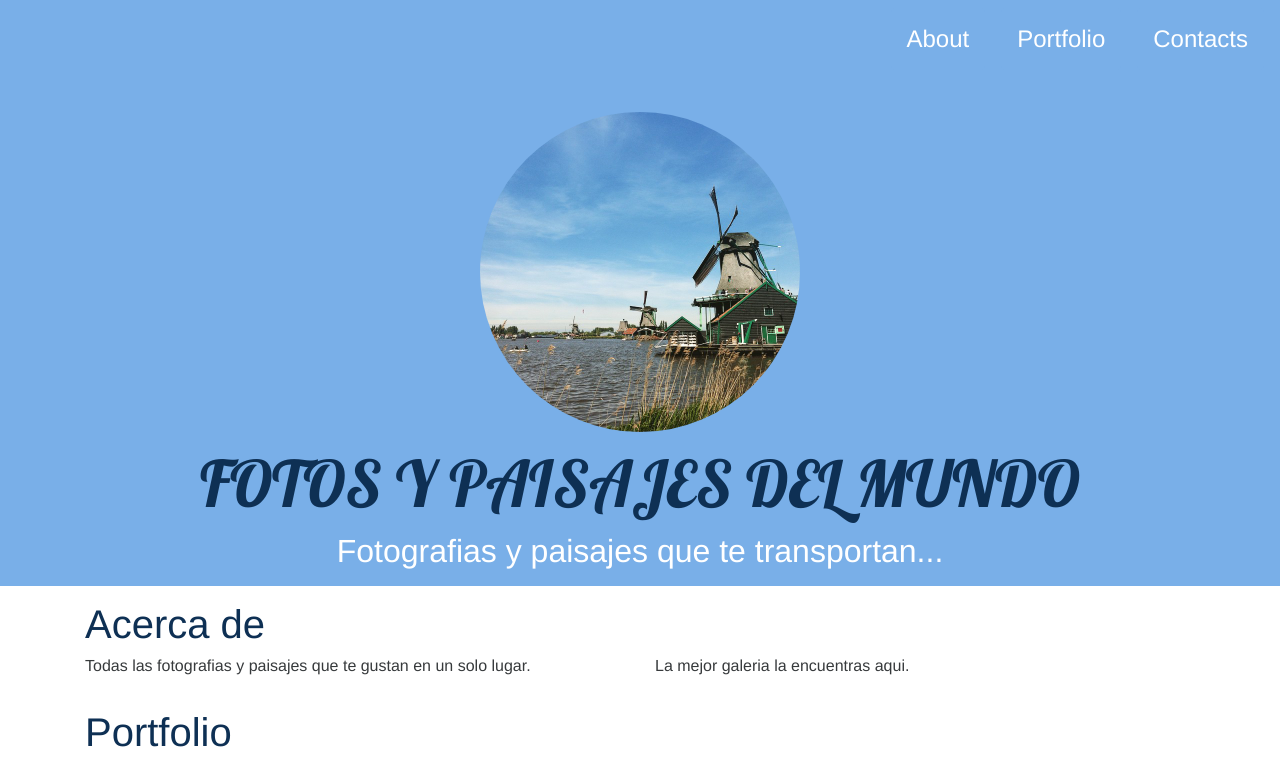
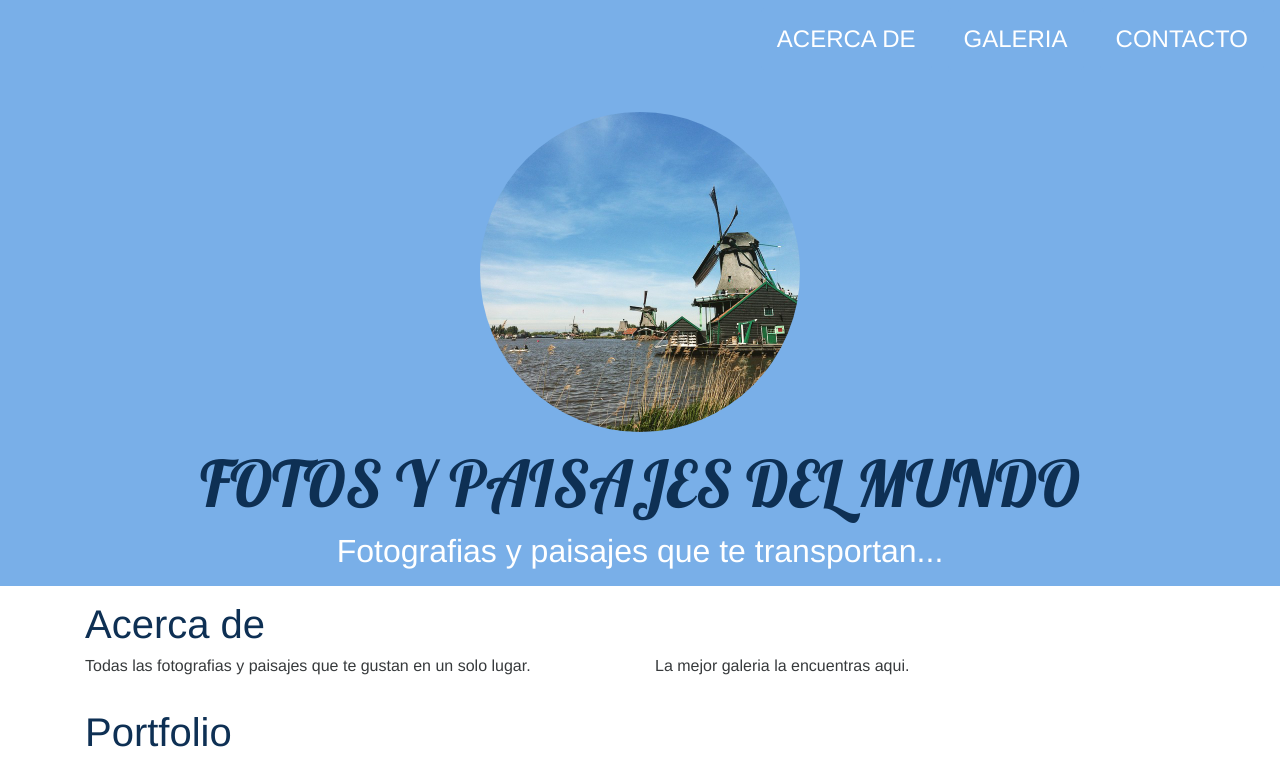
Before and after one commit to ALEJANDROALEJANDROSANCHEZ/BLOG-PERSONAL, a Jekyll site: the page built from index.html, in a window 1280 px wide and 1391 px high. Shown: the top 760 px of the window. Built offline with Jekyll 4.4.1, drawn with Linux system fonts in a browser that asks for light colours; nearby versions of some CDN libraries; grey boxes are pictures that could not be loaded.

Commit message:
Update navbar.html

```diff
--- a/_includes/navbar.html
+++ b/_includes/navbar.html
@@ -13,13 +13,13 @@
     <div class="collapse navbar-toggleable-xs pull-sm-right" id="CollapsingNavbar">
         <ul class="nav navbar-nav">
             <li class="nav-item">
-                <div class="nav-link" data-link=".container-about">About</div>
+                <div class="nav-link" data-link=".container-about">ACERCA DE</div>
             </li>
             <li class="nav-item">
-                <div class="nav-link" data-link=".container-instagram">Portfolio</div>
+                <div class="nav-link" data-link=".container-instagram">GALERIA</div>
             </li>
             <li class="nav-item">
-                <div class="nav-link" data-link=".container-contacts">Contacts</div>
+                <div class="nav-link" data-link=".container-contacts">CONTACTO</div>
             </li>
         </ul>
     </div>
```
